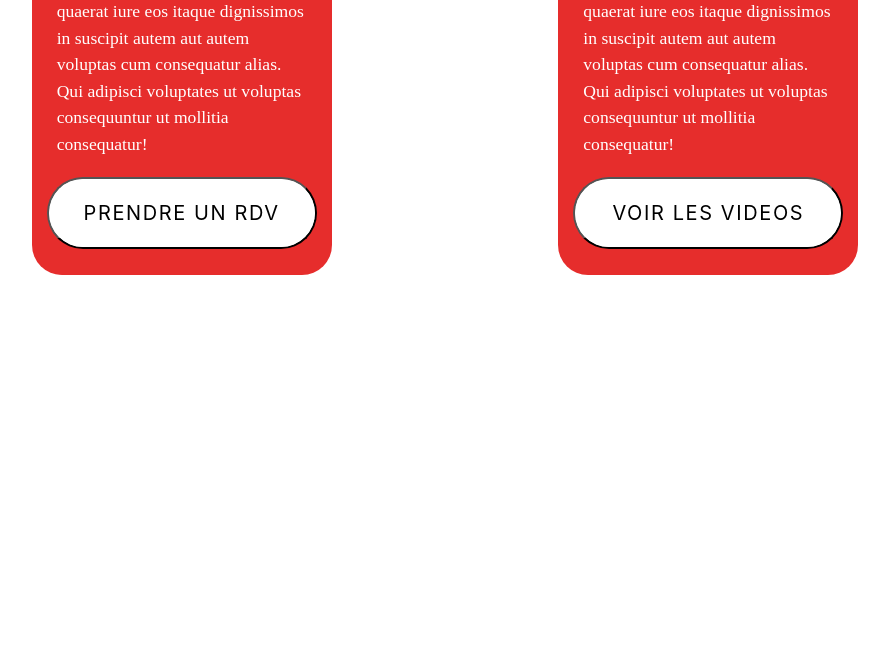
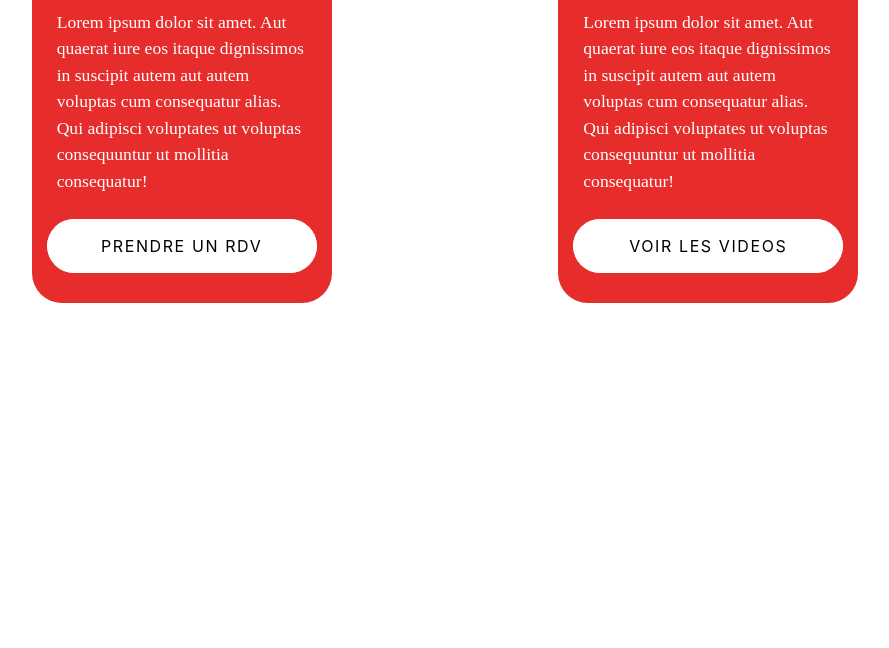
Before and after one commit to hJoyBoyh/Ahvelo, a plain HTML site: page accueil-section-3/index.html in a window 1280 px wide. Shown: the part 152-800 px from the top of the page, without its empty margins (195-1084 px from the left). Drawn offline with Linux system fonts and the light colour scheme.

Commit message:
animation corrigee Services-Buttons

```diff
--- a/accueil-section-3/style.css
+++ b/accueil-section-3/style.css
@@ -6,7 +6,8 @@
 .titre {
     display: flex;
     justify-content: center;
-
+    font-weight: 400;
+    font-size: 2em;
 }
 
 .services {
@@ -52,53 +53,56 @@
 
 .services-button {
     border-radius: 48px;
+    display: inline-block;
     padding: 7px;
-    display: inline-block;
-  padding: .75rem 1.25rem;
-  color: #fff; /* */
-  text-transform: uppercase;
-  font-size: 1rem;
-  letter-spacing: .10rem;
-  transition: all .3s;
+  background-color: #fff;
+  transition: all .3s ease;
   position: relative;
   overflow: hidden;
   z-index: 1;
+  border: none;
 }
-    .services-button::after {
+
+.services-button:before {
+  content: '';
+  position: absolute;
+  bottom: 0;
+  left: 0;
+  width: 0%;
+  height: 100%;
+  background-color: #f99c9c; /* A CHANGER POUR LA COULEUR DE TRANSITION */
+  transition: all .3s ease;
+  border-radius: 10rem;
+  z-index: -1;
+}
+.services-button:after {
   content: '';
   position: absolute;
   bottom: 0;
   left: 0;
   width: 100%;
   height: 100%;
-    background-color: #fff; /* */
-    border-radius: 48px;
+  background-color: #fff;
+  border-radius: 10rem;
   z-index: -2;
 }
 
-    .services-button::before {
-    content: '';
-    position: absolute;
-    bottom: 0;
-    left: 0;
-    width: 0%;
-    height: 100%;
-    background-color: darken(#fff, 15%); /* */
-    transition: all .3s;
-    border-radius: 48px;
-    z-index: -1;
+.services-button:hover {
+  color: #fff;
+  cursor: pointer;
 }
 
-  .services-button:hover {
-    color: #fff; /* */
+.services-button:hover:before {
+  width: 100%;
 }
-
 .services-button p {
 color: #000;
 text-align: center;
 font-family: Inter;
-font-size: 20px;
 font-style: normal;
 font-weight: 400;
 line-height: normal;
+text-transform: uppercase;
+font-size: 1rem;
+letter-spacing: .10rem;
 }
```
Lines whose indentation alone changed are shown as unchanged.
